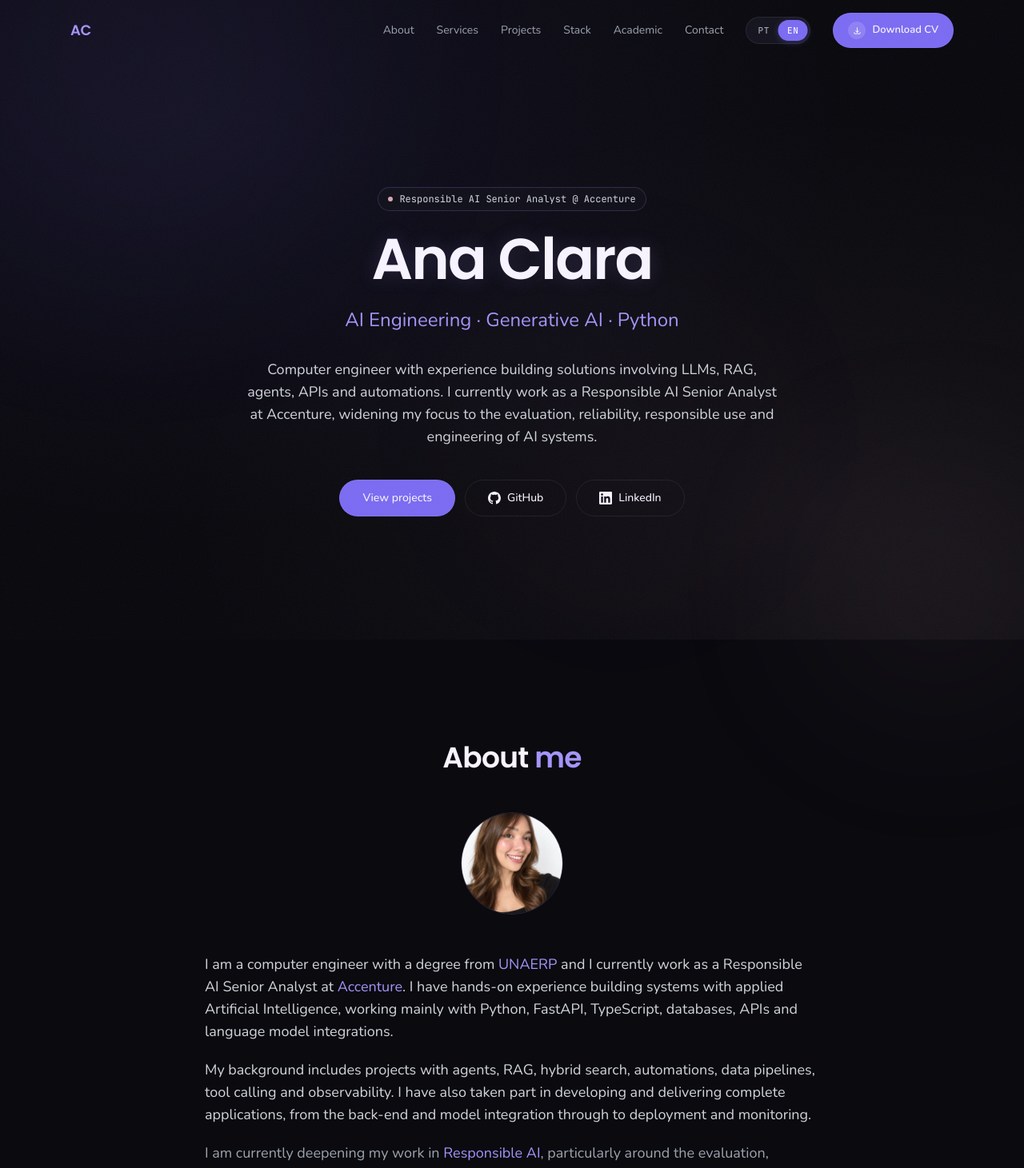
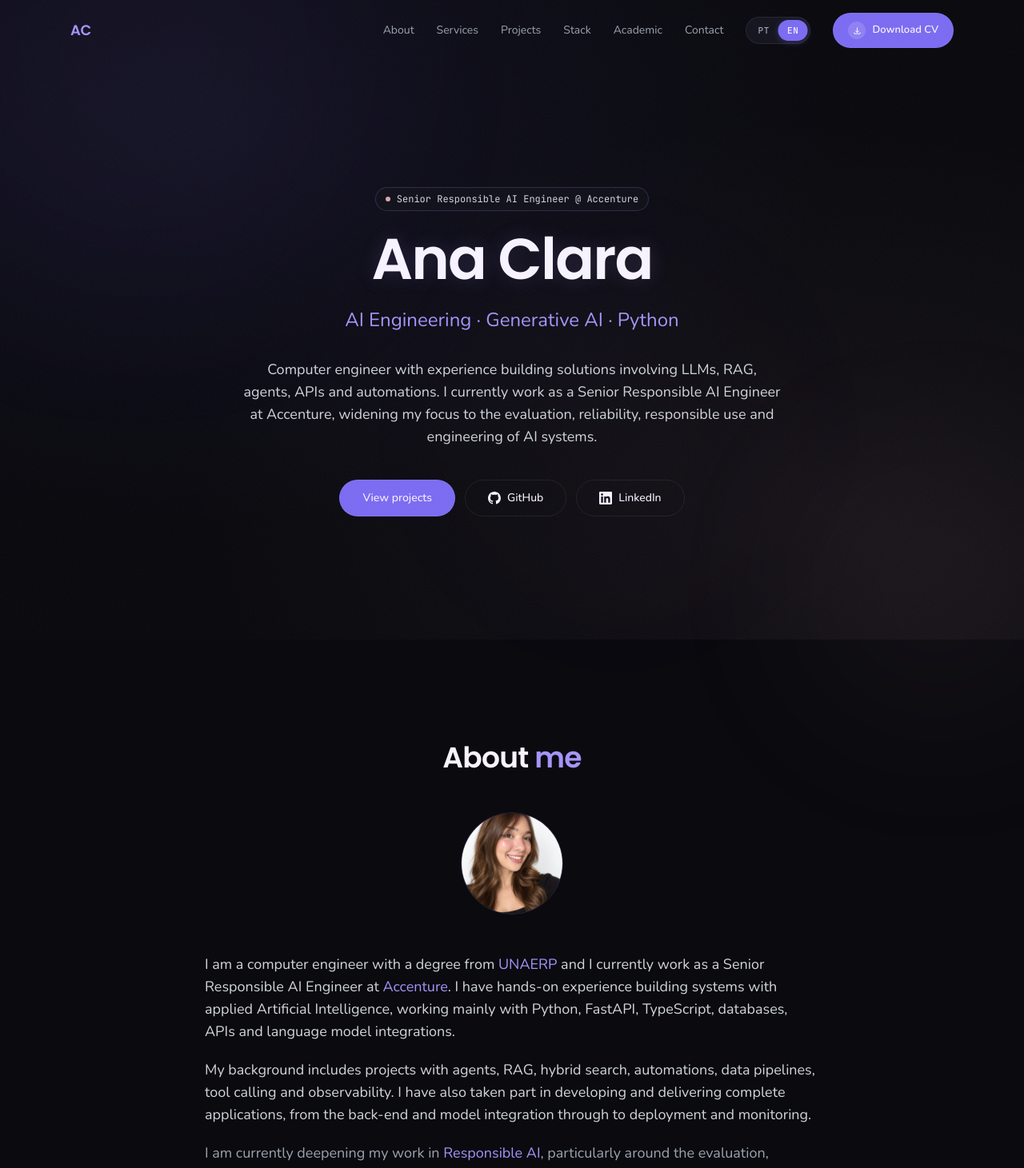
Before and after one commit to anaclacp/portfolio-att, a React (Vite) app: page / in a window 1280 px wide. Shown: the top 1461 px of the page at 80% size. Built offline with nearby package versions, Linux system fonts and the light colour scheme.

Commit message:
fix: :bug: corrige nome de cargo

```diff
--- a/index.html
+++ b/index.html
@@ -3,8 +3,8 @@
 <head>
   <meta charset="UTF-8">
   <meta name="viewport" content="width=device-width, initial-scale=1.0">
-  <meta name="description" content="Portfólio de Ana Clara Pereira, Responsible AI Senior Analyst na Accenture e engenheira da computação com experiência em IA generativa, agentes, RAG, Python e desenvolvimento de sistemas de IA.">
-  <title>Ana Clara Pereira | Responsible AI Senior Analyst</title>
+  <meta name="description" content="Portfólio de Ana Clara Pereira, Senior Responsible AI Engineer na Accenture e engenheira da computação com experiência em IA generativa, agentes, RAG, Python e desenvolvimento de sistemas de IA.">
+  <title>Ana Clara Pereira | Senior Responsible AI Engineer</title>
   <link rel="icon" type="image/png" sizes="32x32" href="/favicon-32.png">
   <link rel="icon" type="image/png" sizes="192x192" href="/favicon-192.png">
   <link rel="apple-touch-icon" href="/apple-touch-icon.png">
--- a/src/i18n/translations.js
+++ b/src/i18n/translations.js
@@ -2,9 +2,9 @@ export const translations = {
   pt: {
     meta: {
       htmlLang: 'pt-BR',
-      title: 'Ana Clara Pereira | Responsible AI Senior Analyst',
+      title: 'Ana Clara Pereira | Senior Responsible AI Engineer',
       description:
-        'Portfólio de Ana Clara Pereira, Responsible AI Senior Analyst na Accenture e engenheira da computação com experiência em IA generativa, agentes, RAG, Python e desenvolvimento de sistemas de IA.',
+        'Portfólio de Ana Clara Pereira, Senior Responsible AI Engineer na Accenture e engenheira da computação com experiência em IA generativa, agentes, RAG, Python e desenvolvimento de sistemas de IA.',
     },
 
     nav: {
@@ -20,7 +20,7 @@ export const translations = {
     },
 
     hero: {
-      badge: 'Responsible AI Senior Analyst @ Accenture',
+      badge: 'Senior Responsible AI Engineer @ Accenture',
       role: 'AI Engineering · Generative AI · Python',
       description:
         'Engenheira da Computação e desenvolvedora de sistemas de IA, com experiência em Python, IA generativa, agentes e aplicações end-to-end, atualmente atuando com Responsible AI.',
@@ -32,7 +32,7 @@ export const translations = {
       titleAccent: 'mim',
       p1Before: 'Sou engenheira da computação formada pela ',
       p1Highlight1: 'UNAERP',
-      p1Middle: ' e atualmente trabalho como Responsible AI Senior Analyst na ',
+      p1Middle: ' e atualmente trabalho como Senior Responsible AI Engineer na ',
       p1Highlight2: 'Accenture',
       p1After:
         '. Tenho experiência prática no desenvolvimento de sistemas com Inteligência Artificial aplicada, utilizando principalmente Python, FastAPI, TypeScript, bancos de dados, APIs e integrações com modelos de linguagem.',
@@ -451,9 +451,9 @@ export const translations = {
   en: {
     meta: {
       htmlLang: 'en',
-      title: 'Ana Clara Pereira | Responsible AI Senior Analyst',
+      title: 'Ana Clara Pereira | Senior Responsible AI Engineer',
       description:
-        'Portfolio of Ana Clara Pereira, Responsible AI Senior Analyst at Accenture and computer engineer with experience in generative AI, agents, RAG, Python and AI system development.',
+        'Portfolio of Ana Clara Pereira, Senior Responsible AI Engineer at Accenture and computer engineer with experience in generative AI, agents, RAG, Python and AI system development.',
     },
 
     nav: {
@@ -469,10 +469,10 @@ export const translations = {
     },
 
     hero: {
-      badge: 'Responsible AI Senior Analyst @ Accenture',
+      badge: 'Senior Responsible AI Engineer @ Accenture',
       role: 'AI Engineering · Generative AI · Python',
       description:
-        'Computer engineer with experience building solutions involving LLMs, RAG, agents, APIs and automations. I currently work as a Responsible AI Senior Analyst at Accenture, widening my focus to the evaluation, reliability, responsible use and engineering of AI systems.',
+        'Computer engineer with experience building solutions involving LLMs, RAG, agents, APIs and automations. I currently work as a Senior Responsible AI Engineer at Accenture, widening my focus to the evaluation, reliability, responsible use and engineering of AI systems.',
       ctaProjects: 'View projects',
       ctaContact: 'Get in touch',
     },
@@ -482,7 +482,7 @@ export const translations = {
       titleAccent: 'me',
       p1Before: 'I am a computer engineer with a degree from ',
       p1Highlight1: 'UNAERP',
-      p1Middle: ' and I currently work as a Responsible AI Senior Analyst at ',
+      p1Middle: ' and I currently work as a Senior Responsible AI Engineer at ',
       p1Highlight2: 'Accenture',
       p1After:
         '. I have hands-on experience building systems with applied Artificial Intelligence, working mainly with Python, FastAPI, TypeScript, databases, APIs and language model integrations.',
```
Also changed, not shown: 1 other file (tests, documents, lock files or other folders).
